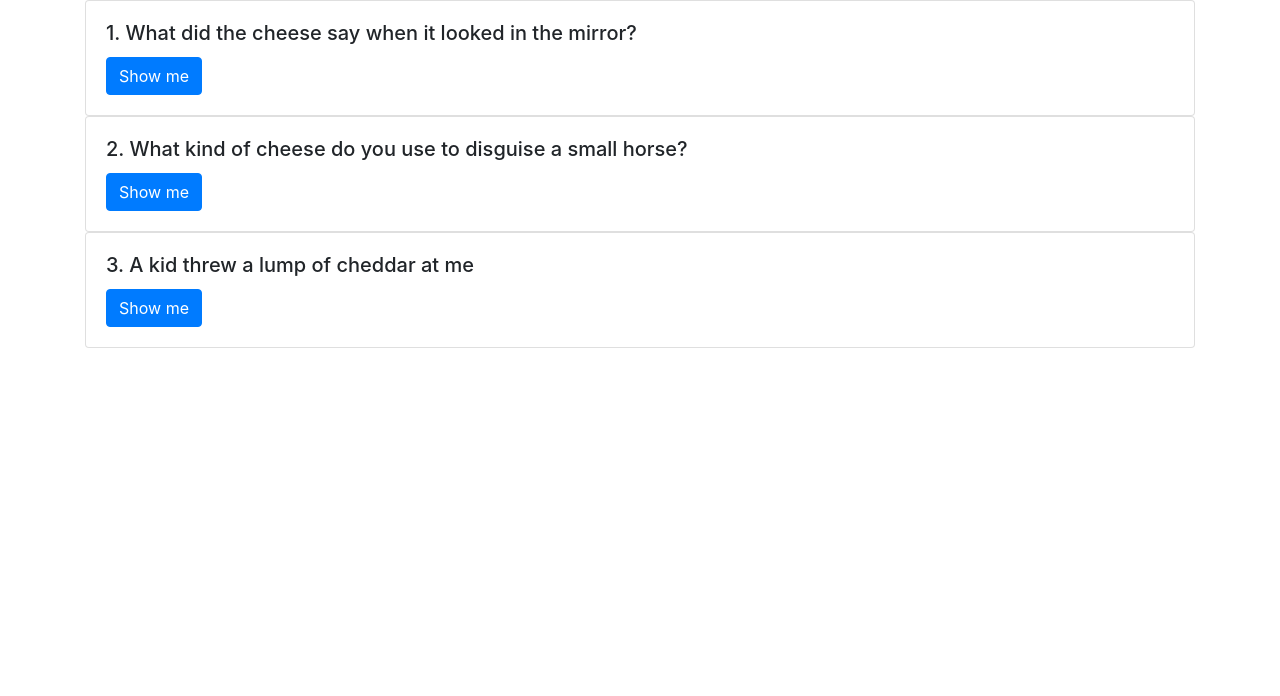
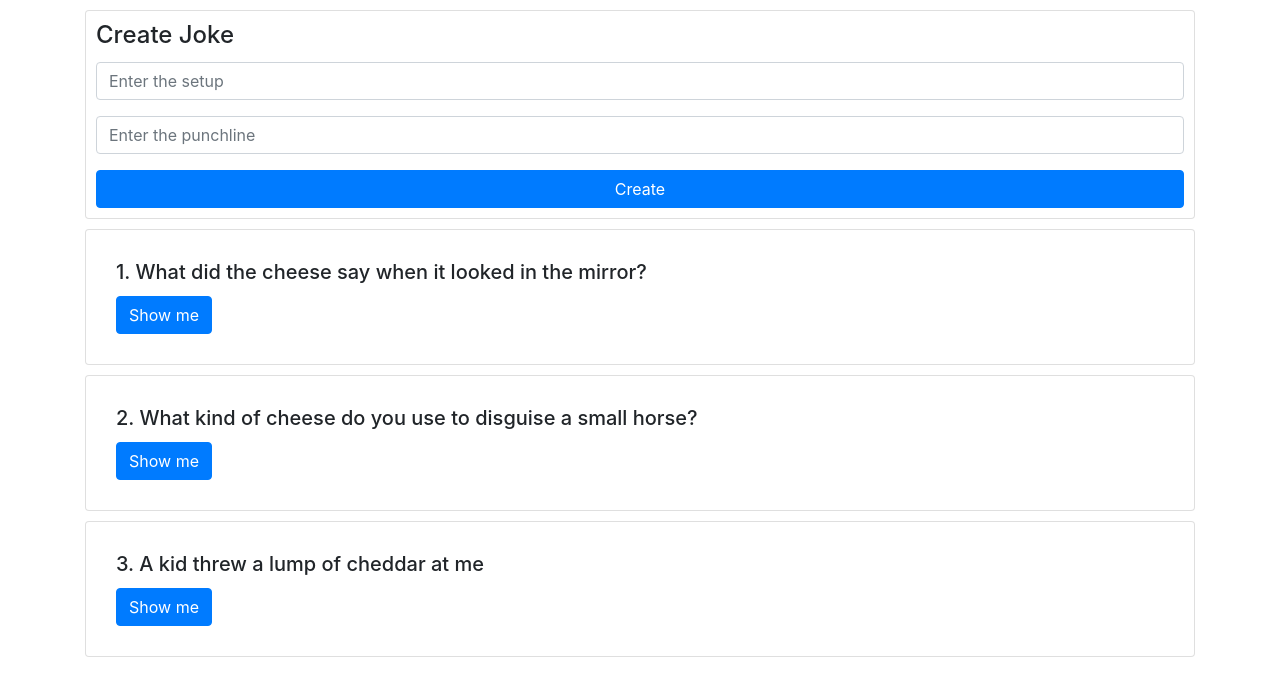
Before and after one commit to jimmyabelrojas/practice, an Angular app: page / in a window 1280 px wide. Shown: the top 696 px of the page. Built offline with nearby package versions, Linux system fonts and the light colour scheme.

Commit message:
Use joke component in joke list component

```diff
--- a/src/app/app.component.css
+++ b/src/app/app.component.css
@@ -2,3 +2,8 @@
   background-color: brown;
   color: white;
 }*/
+
+.card {
+  margin-top: 10px;
+  padding: 10px;
+}
--- a/src/app/app.module.ts
+++ b/src/app/app.module.ts
@@ -5,13 +5,15 @@
 import { AppComponent } from './app.component';
 import { JokeComponent } from './joke/joke.component';
 import { JokeListComponent } from './joke-list/joke-list.component';
+import { JokeFormComponent } from './joke-form/joke-form.component';
 
 
 @NgModule({
   declarations: [
     AppComponent,
     JokeComponent,
-    JokeListComponent
+    JokeListComponent,
+    JokeFormComponent
   ],
   imports: [
     BrowserModule
--- /dev/null
+++ b/src/app/joke-form/joke-form.component.html
@@ -0,0 +1,19 @@
+<div class="card card-block">
+  <h4 class="card-title">Create Joke</h4>
+  <div class="form-group">
+    <input type="text"
+           class="form-control"
+           placeholder="Enter the setup"
+           #setup>
+  </div>
+  <div class="form-group">
+    <input type="text"
+           class="form-control"
+           placeholder="Enter the punchline"
+           #punchline>
+  </div>
+  <button type="button"
+          class="btn btn-primary"
+  >Create
+  </button>
+</div>
--- /dev/null
+++ b/src/app/joke-form/joke-form.component.ts
@@ -0,0 +1,15 @@
+import { Component, OnInit } from '@angular/core';
+
+@Component({
+  selector: 'app-joke-form',
+  templateUrl: './joke-form.component.html',
+  styleUrls: ['./joke-form.component.css']
+})
+export class JokeFormComponent implements OnInit {
+
+  constructor() { }
+
+  ngOnInit() {
+  }
+
+}
--- a/src/app/joke-list/joke-list.component.html
+++ b/src/app/joke-list/joke-list.component.html
@@ -1,6 +1,4 @@
-<div *ngFor="let joke of jokes">
-  <!--<app-joke></app-joke>-->
-
+<!--<div *ngFor="let joke of jokes">
   <div class="card" style="width: 100%;">
     <div class="card-body">
       <h5 class="card-title">{{joke.setup}}</h5>
@@ -11,4 +9,11 @@
     </div>
   </div>
 
-</div>
+</div>-->
+
+<app-joke-form></app-joke-form>
+<app-joke
+  *ngFor="let j of jokes"
+  [joke]="j"
+>
+</app-joke>
```
Also changed, not shown: src/app/joke/joke.component.ts (+7 -3 lines), src/app/joke-form/joke-form.component.css (added), 2 other files (tests, documents, lock files or other folders).
